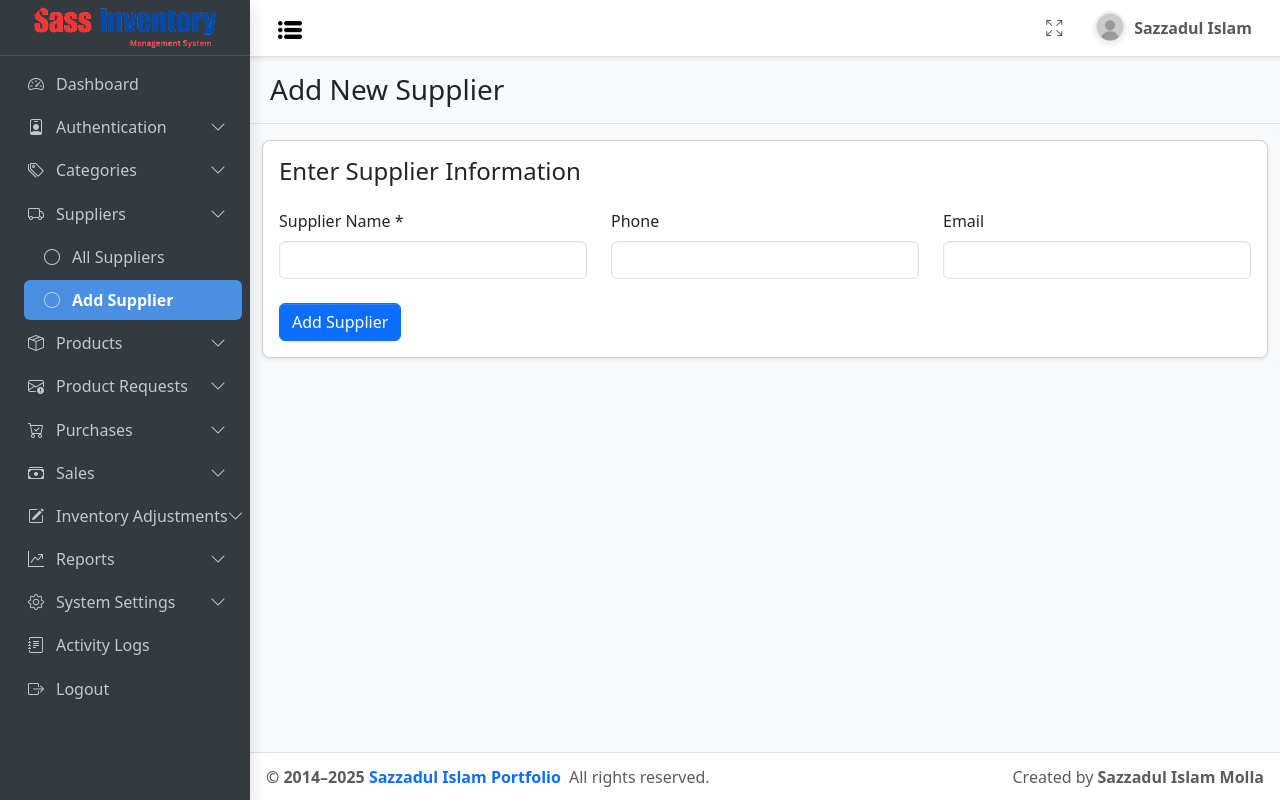
After one commit to sazzadul1205/Sass_Inventory_Management, a PHP site: page /PWAD-68-1293312/supplier/add.php in a window 1280 px wide. The commit adds this page. Run offline with PHP 8.4, Linux system fonts and the light colour scheme.

Commit message:
-Completed Supplier

```diff
--- a/category/delete.php
+++ b/category/delete.php
@@ -19,7 +19,7 @@ $stmt->bind_param("i", $categoryId);
 if ($stmt->execute()) {
   $_SESSION['success_message'] = "Category deleted successfully!";
 } else {
-  $_SESSION['fail_message'] = "Failed to delete category!";
+   $_SESSION['success_message'] = "Category deleted successfully!";
 }
 
 $stmt->close();
--- /dev/null
+++ b/supplier/add.php
@@ -0,0 +1,146 @@
+<?php include_once __DIR__ . '/../config/db_config.php'; ?>
+<?php
+session_start();
+$formError = "";
+?>
+
+<!doctype html>
+<html lang="en">
+
+<head>
+  <meta http-equiv="Content-Type" content="text/html; charset=utf-8" />
+  <title>Add Supplier | Sass Inventory Management System</title>
+
+  <link rel="icon" href="<?= $Project_URL ?>assets/inventory.png" type="image/x-icon" />
+  <meta name="viewport" content="width=device-width, initial-scale=1.0, user-scalable=yes" />
+
+  <!-- Bootstrap & Icons -->
+  <link rel="stylesheet" href="https://cdn.jsdelivr.net/npm/bootstrap-icons@1.13.1/font/bootstrap-icons.min.css">
+  <link rel="stylesheet" href="<?= $Project_URL ?>/css/adminlte.css">
+</head>
+
+<?php
+// Handle Submit
+if (isset($_POST['submit'])) {
+
+  $name   = trim($_POST['name']);
+  $phone  = trim($_POST['phone']);
+  $email  = trim($_POST['email']);
+  $created_at = date('Y-m-d H:i:s');
+  $updated_at = date('Y-m-d H:i:s');
+
+  if (empty($name)) {
+    $formError = "Supplier name is required.";
+  } else {
+
+    $conn = connectDB();
+
+    $query = "INSERT INTO supplier (name, phone, email, created_at, updated_at)
+                  VALUES (?, ?, ?, ?, ?)";
+
+    $stmt = $conn->prepare($query);
+    $stmt->bind_param("sssss", $name, $phone, $email, $created_at, $updated_at);
+
+    if ($stmt->execute()) {
+      $_SESSION['success_message'] = "Supplier added successfully!";
+      header("Location: index.php");  // suppliers list
+      exit;
+    } else {
+      $formError = "Failed to add supplier: " . $stmt->error;
+    }
+
+    $stmt->close();
+    $conn->close();
+  }
+}
+?>
+
+<body class="layout-fixed sidebar-expand-lg bg-body-tertiary">
+
+  <div class="app-wrapper">
+
+    <!-- Navbar -->
+    <?php include_once '../Inc/Navbar.php'; ?>
+
+    <!-- Sidebar -->
+    <?php include_once '../Inc/Sidebar.php'; ?>
+
+    <!-- Main -->
+    <main class="app-main">
+
+      <div class="app-content-header py-3 border-bottom">
+        <div class="container-fluid">
+          <h3 class="mb-0">Add New Supplier</h3>
+        </div>
+      </div>
+
+      <!-- Error message -->
+      <?php if (!empty($formError)): ?>
+        <div id="errorBox" class="alert alert-danger text-center">
+          <?= htmlspecialchars($formError) ?>
+        </div>
+      <?php endif; ?>
+
+      <div class="app-content-body mt-3">
+        <div class="container-fluid">
+          <div class="card shadow-sm rounded-3">
+            <div class="card-body">
+              <h4 class="mb-4">Enter Supplier Information</h4>
+
+              <form method="post">
+
+                <div class="row">
+
+                  <!-- Supplier Name -->
+                  <div class="col-md-4 mb-3">
+                    <label for="name" class="form-label">Supplier Name *</label>
+                    <input type="text" name="name" id="name" class="form-control" required>
+                  </div>
+
+                  <!-- Phone -->
+                  <div class="col-md-4 mb-3">
+                    <label for="phone" class="form-label">Phone</label>
+                    <input type="text" name="phone" id="phone" class="form-control">
+                  </div>
+
+                  <!-- Email -->
+                  <div class="col-md-4 mb-3">
+                    <label for="email" class="form-label">Email</label>
+                    <input type="email" name="email" id="email" class="form-control">
+                  </div>
+
+                </div>
+
+                <button type="submit" name="submit" class="btn btn-primary mt-2">
+                  Add Supplier
+                </button>
+
+              </form>
+
+            </div>
+          </div>
+        </div>
+      </div>
+
+    </main>
+
+    <!-- Footer -->
+    <?php include_once '../Inc/Footer.php'; ?>
+
+  </div>
+
+  <!-- Fade-out error box -->
+  <script>
+    setTimeout(() => {
+      const errorBox = document.getElementById("errorBox");
+      if (errorBox) {
+        errorBox.style.transition = "opacity 0.5s";
+        errorBox.style.opacity = "0";
+        setTimeout(() => errorBox.remove(), 500);
+      }
+    }, 3000);
+  </script>
+
+</body>
+
+</html>
```
Also changed, not shown: Inc/Sidebar.php (+38 -7 lines), supplier/index.php (added, +149 -0 lines), supplier/delete.php (added), supplier/edit.php (added).
